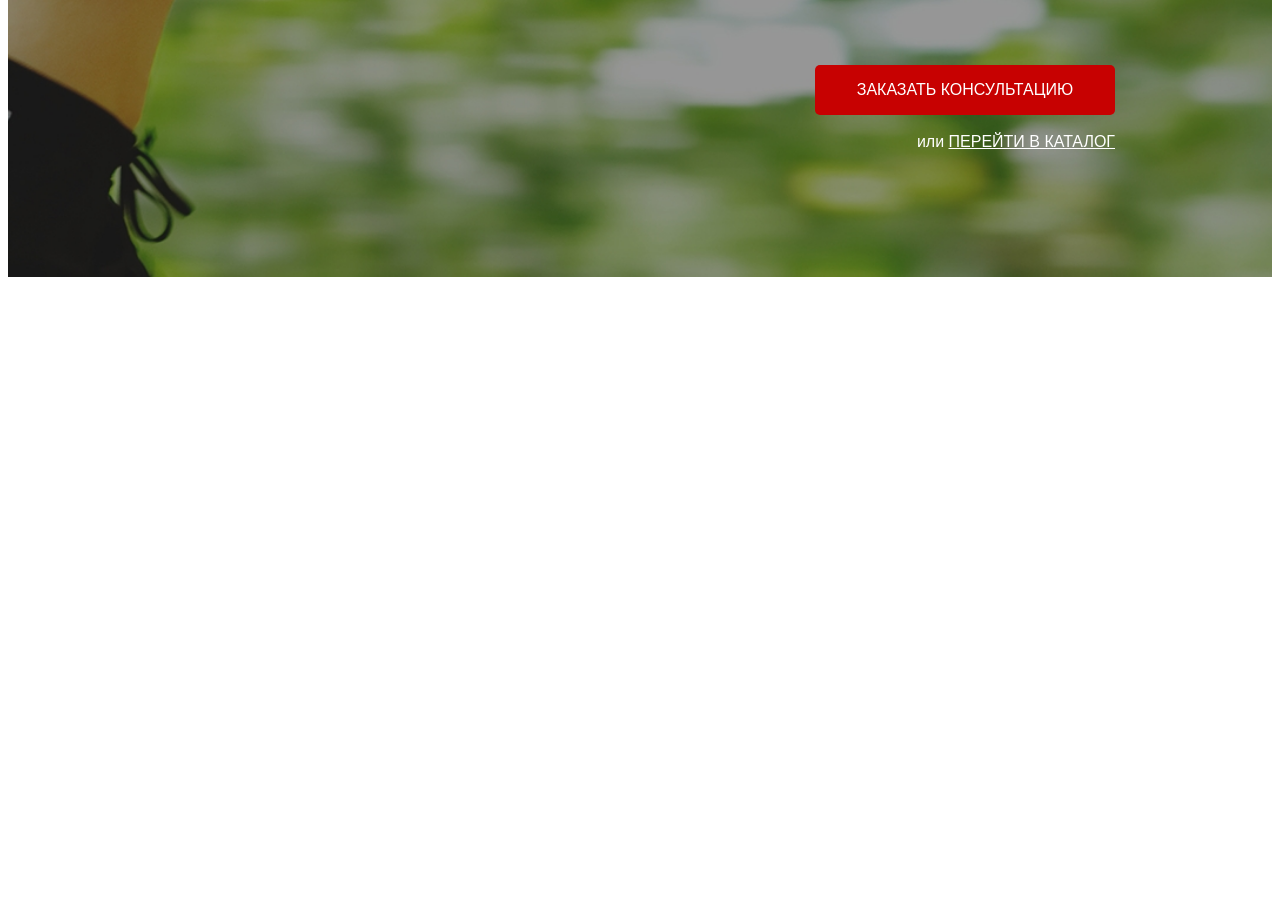
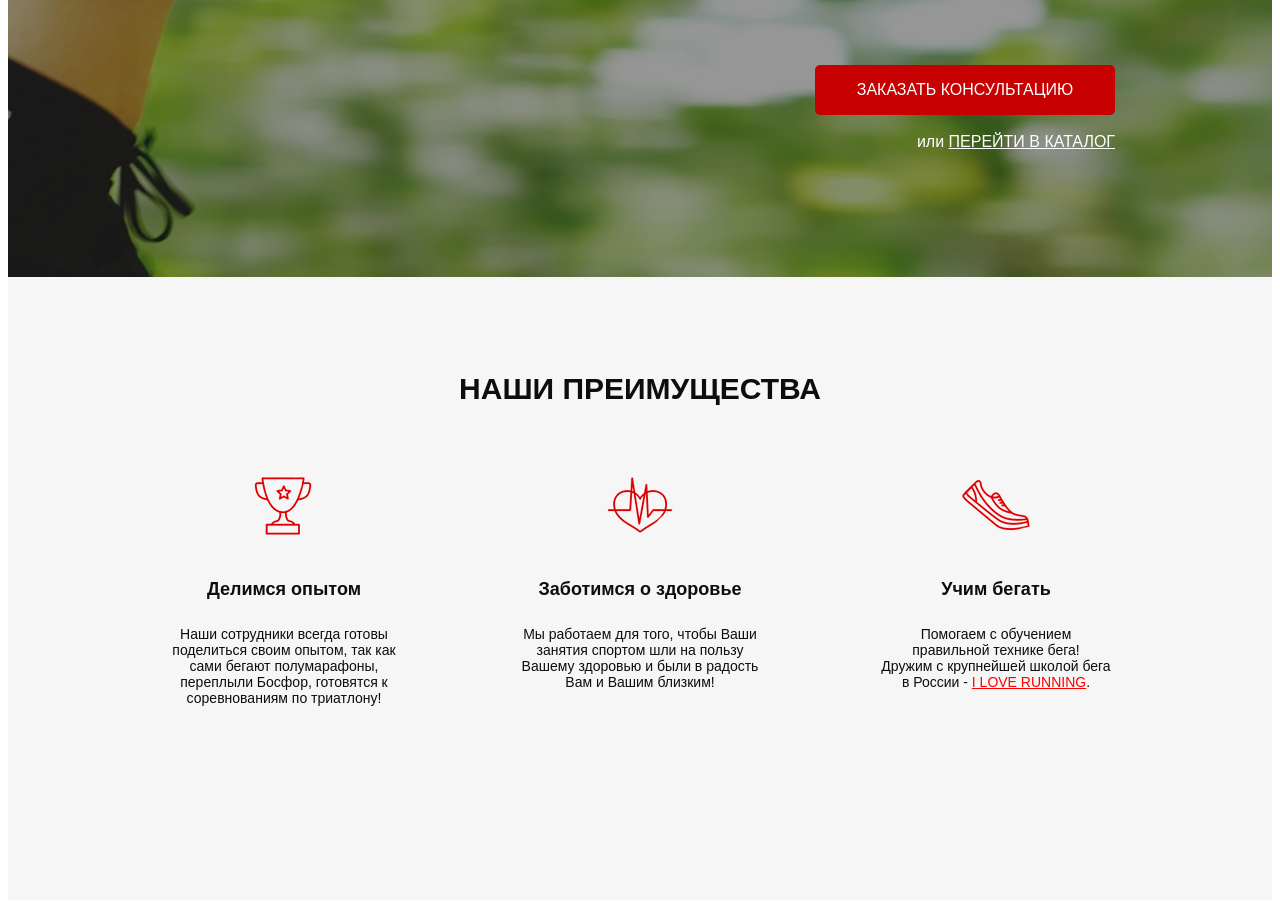
Before and after one commit to Trifonix/landing_third, a website: page index.html in a window 1280 px wide. Shown: the part 495-1398 px from the top of the page. Before the commit the page ends 800 px from the top, so only its background shows below. Drawn offline with nearby package versions, Linux system fonts and the light colour scheme; files that its build step writes are made by us from their sources.

Commit message:
add second section

```diff
--- a/index.html
+++ b/index.html
@@ -69,7 +69,48 @@
                     <a href="#">Перейти в каталог</a>
                 </div>
             </div>
+        </div>
+    </div>
 
+    <!-- Создаем второй блок "преимущества" - второй экран с тремя элементами -->
+    <div class="odds">
+        <div class="container">
+            <h2 class="title">Наши преимущества</h2>
+            <!-- Добавляем обертку для внутренних элементов -->
+            <div class="odds__wrapper">
+                <div class="odds__item">
+                    <img src="./src/icons/advantages/cup.png" alt="cup" class="odds__icon">
+                    <div class="odds__subtitle">
+                        Делимся опытом
+                    </div>
+                    <div class="odds__description">
+                        Наши сотрудники всегда готовы поделиться своим опытом,
+                        так как сами бегают полумарафоны, переплыли Босфор, готовятся к соревнованиям по триатлону!
+                    </div>
+                </div>
+                <div class="odds__item">
+                    <img src="./src/icons/advantages/heart.png" alt="heart" class="odds__icon">
+                    <div class="odds__subtitle">
+                        Заботимся о здоровье
+                    </div>
+                    <div class="odds__description">
+                        Мы работаем для того,
+                        чтобы Ваши занятия спортом шли на пользу Вашему здоровью и были в радость Вам и Вашим близким!
+                    </div>
+                </div>
+                <div class="odds__item">
+                    <img src="./src/icons/advantages/shoe.png" alt="shoe" class="odds__icon">
+                    <div class="odds__subtitle">
+                        Учим бегать
+                    </div>
+                    <div class="odds__description">
+                        Помогаем с обучением<br>
+                        правильной технике бега!<br>
+                        Дружим с крупнейшей школой бега в России -
+                        <a href="#">I LOVE RUNNING</a>.
+                    </div>
+                </div>
+            </div>
         </div>
     </div>
 </body>
--- /dev/null
+++ b/src/sass/blocks/_odds.scss
@@ -0,0 +1,33 @@
+.odds {
+    min-height: 473px;
+    background-color: #F6F6F6;
+    padding: 70px 0 80px 0;
+    &__wrapper {
+        margin-top: 65px;
+        display: flex;
+        justify-content: space-between;
+    }
+    &__item {
+        display: flex;
+        flex-direction: column;
+        align-items: center;
+        max-width: 238px;
+    }
+    &__subtitle {
+        margin-top: 38px;
+        color: #0d0d0d;
+        font-size: 18px;
+        font-weight: 700;
+    }
+    &__description {
+        margin-top: 26px;
+        color: #0d0d0d;
+        font-size: 14px;
+        font-weight: 300;
+        text-align: center;
+        a {
+            color: #ff0000;
+            text-decoration: underline;
+        }
+    }
+}
--- /dev/null
+++ b/src/sass/blocks/_titles.scss
@@ -0,0 +1,12 @@
+.title {
+    color: #0d0d0d;
+    font-size: 30px;
+    font-weight: 700;
+    text-align: center;
+    text-transform: uppercase;
+    &_left {
+        color: #fff;
+        font-size: 36px;
+        text-align: left;
+    }
+}
--- a/src/sass/style.scss
+++ b/src/sass/style.scss
@@ -10,3 +10,5 @@
 @import 'blocks/promo';
 @import 'blocks/header';
 @import 'blocks/buttons';
+@import 'blocks/odds';
+@import 'blocks/titles';
```
Also changed, not shown: src/sass/blocks/_advantages.scss (added).
